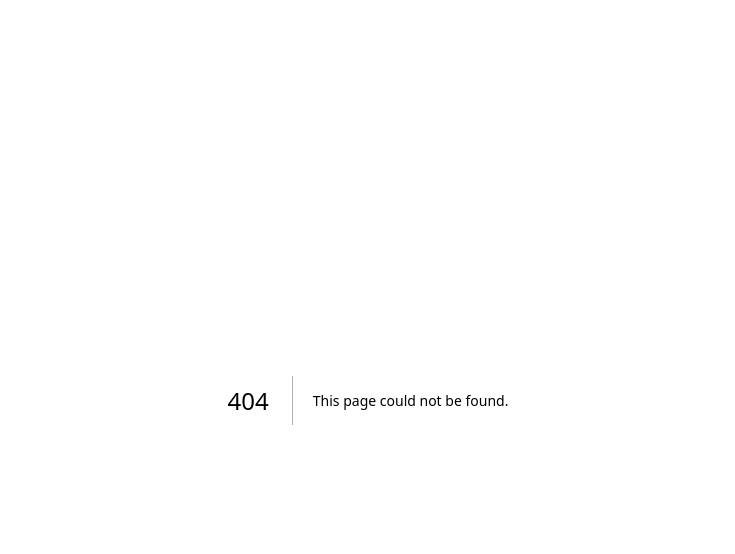
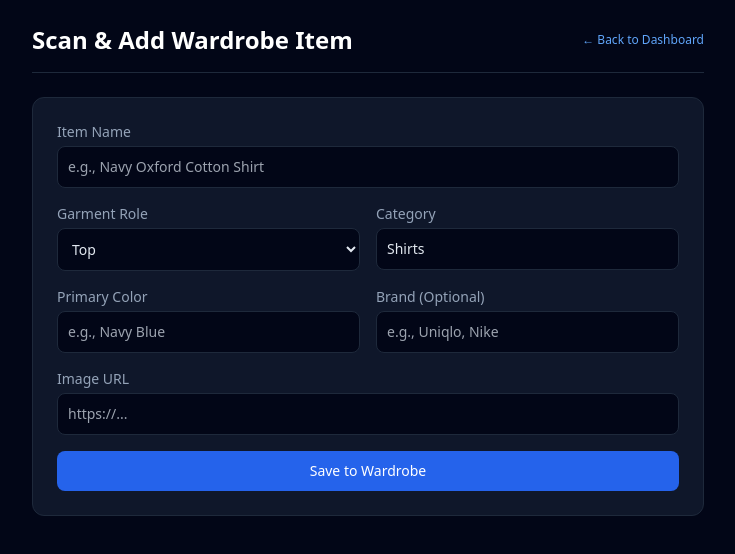
Before and after one commit to StyleStudioDB/style-studio-app, a Next.js app: page /scan in a window 1280 px wide. Before the commit this address had no page. Shown: the top 554 px of the page, without its empty margins (272-1007 px from the left). Built offline with nearby package versions, Linux system fonts and the light colour scheme; no server answers.

Commit message:
Add ScanWardrobePage component for wardrobe items

```diff
--- /dev/null
+++ b/pages/scan.js
@@ -0,0 +1,146 @@
+import { useState } from 'react';
+import { supabase } from '../lib/supabase';
+import Link from 'next/link';
+
+export default function ScanWardrobePage() {
+  const [name, setName] = useState('');
+  const [role, setRole] = useState('top');
+  const [category, setCategory] = useState('Shirts');
+  const [color, setColor] = useState('');
+  const [brand, setBrand] = useState('');
+  const [imageUrl, setImageUrl] = useState('');
+  const [isSaving, setIsSaving] = useState(false);
+  const [message, setMessage] = useState('');
+
+  const handleSaveItem = async (e) => {
+    e.preventDefault();
+    setIsSaving(true);
+    setMessage('');
+
+    try {
+      const { data, error } = await supabase.from('wardrobe_items').insert([
+        {
+          name,
+          role,
+          category,
+          primary_color: color,
+          brand,
+          image_url: imageUrl,
+          is_active: true
+        }
+      ]);
+
+      if (error) throw error;
+      setMessage('Item successfully scanned and added to your wardrobe!');
+      setName('');
+      setColor('');
+      setBrand('');
+      setImageUrl('');
+    } catch (err) {
+      setMessage(`Error saving item: ${err.message}`);
+    } finally {
+      setIsSaving(false);
+    }
+  };
+
+  return (
+    <div className="min-h-screen bg-slate-950 text-slate-100 font-sans p-6">
+      <div className="max-w-2xl mx-auto space-y-6">
+        <div className="flex items-center justify-between border-b border-slate-800 pb-4">
+          <h1 className="text-2xl font-bold text-white">Scan & Add Wardrobe Item</h1>
+          <Link href="/" className="text-xs text-blue-400 hover:underline">← Back to Dashboard</Link>
+        </div>
+
+        {message && (
+          <div className="bg-blue-500/10 border border-blue-500/20 text-blue-300 p-3 rounded-lg text-xs">
+            {message}
+          </div>
+        )}
+
+        <form onSubmit={handleSaveItem} className="bg-slate-900 border border-slate-800 rounded-xl p-6 space-y-4 text-sm">
+          <div>
+            <label className="block text-slate-400 mb-1">Item Name</label>
+            <input
+              required
+              type="text"
+              placeholder="e.g., Navy Oxford Cotton Shirt"
+              value={name}
+              onChange={(e) => setName(e.target.value)}
+              className="w-full bg-slate-950 border border-slate-800 rounded-lg p-2.5 text-slate-200 focus:outline-none"
+            />
+          </div>
+
+          <div className="grid grid-cols-2 gap-4">
+            <div>
+              <label className="block text-slate-400 mb-1">Garment Role</label>
+              <select
+                value={role}
+                onChange={(e) => setRole(e.target.value)}
+                className="w-full bg-slate-950 border border-slate-800 rounded-lg p-2.5 text-slate-200 focus:outline-none"
+              >
+                <option value="top">Top</option>
+                <option value="bottom">Bottom</option>
+                <option value="shoes">Shoes</option>
+                <option value="headwear">Headwear</option>
+                <option value="outerwear">Outerwear</option>
+                <option value="accessory">Accessory</option>
+              </select>
+            </div>
+            <div>
+              <label className="block text-slate-400 mb-1">Category</label>
+              <input
+                type="text"
+                placeholder="e.g., Shirts, Chinos, Sneakers"
+                value={category}
+                onChange={(e) => setCategory(e.target.value)}
+                className="w-full bg-slate-950 border border-slate-800 rounded-lg p-2.5 text-slate-200 focus:outline-none"
+              />
+            </div>
+          </div>
+
+          <div className="grid grid-cols-2 gap-4">
+            <div>
+              <label className="block text-slate-400 mb-1">Primary Color</label>
+              <input
+                type="text"
+                placeholder="e.g., Navy Blue"
+                value={color}
+                onChange={(e) => setColor(e.target.value)}
+                className="w-full bg-slate-950 border border-slate-800 rounded-lg p-2.5 text-slate-200 focus:outline-none"
+              />
+            </div>
+            <div>
+              <label className="block text-slate-400 mb-1">Brand (Optional)</label>
+              <input
+                type="text"
+                placeholder="e.g., Uniqlo, Nike"
+                value={brand}
+                onChange={(e) => setBrand(e.target.value)}
+                className="w-full bg-slate-950 border border-slate-800 rounded-lg p-2.5 text-slate-200 focus:outline-none"
+              />
+            </div>
+          </div>
+
+          <div>
+            <label className="block text-slate-400 mb-1">Image URL</label>
+            <input
+              type="url"
+              placeholder="https://..."
+              value={imageUrl}
+              onChange={(e) => setImageUrl(e.target.value)}
+              className="w-full bg-slate-950 border border-slate-800 rounded-lg p-2.5 text-slate-200 focus:outline-none"
+            />
+          </div>
+
+          <button
+            type="submit"
+            disabled={isSaving}
+            className="w-full bg-blue-600 hover:bg-blue-500 text-white font-medium py-2.5 rounded-lg transition"
+          >
+            {isSaving ? 'Saving...' : 'Save to Wardrobe'}
+          </button>
+        </form>
+      </div>
+    </div>
+  );
+}
```
